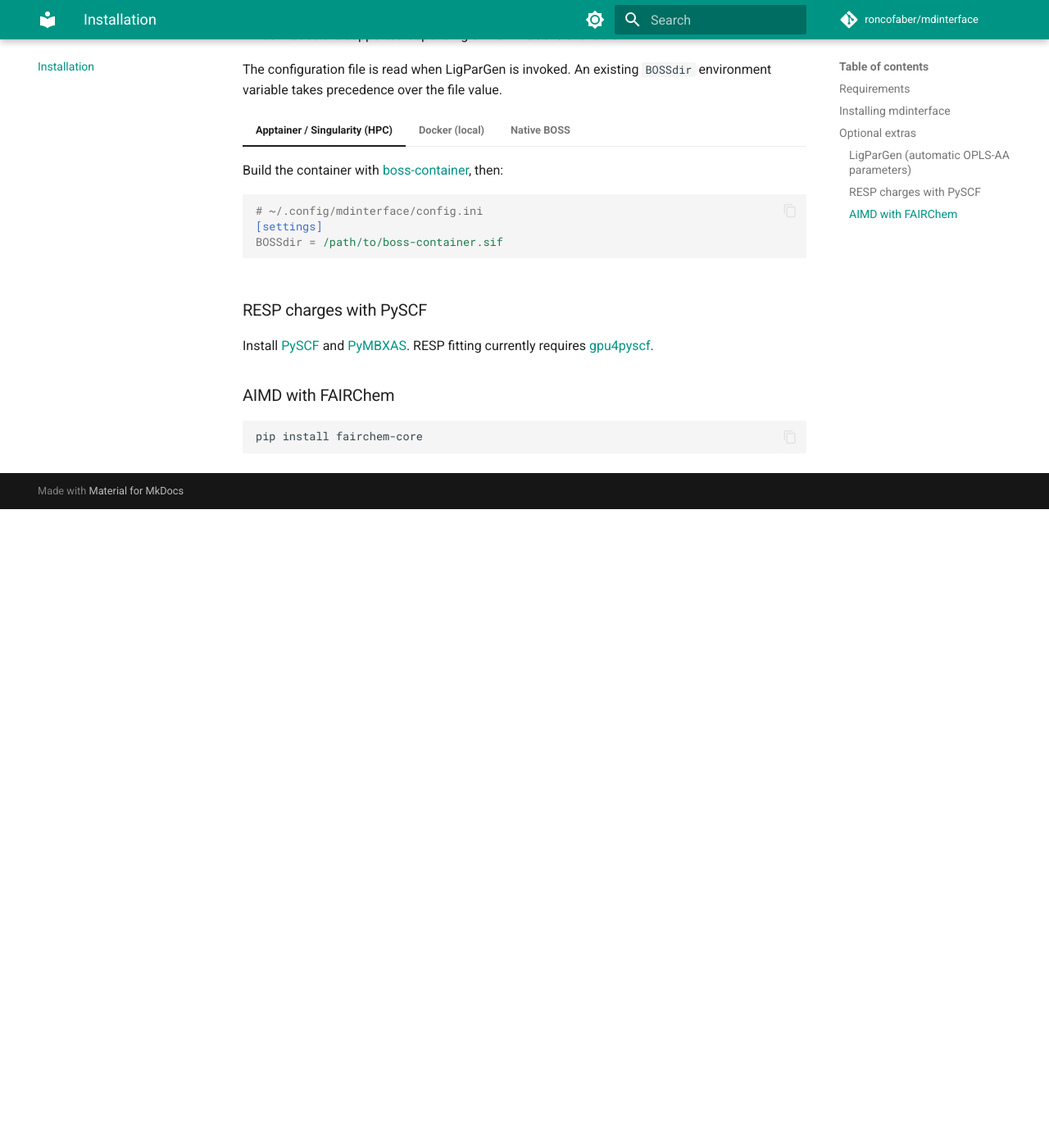
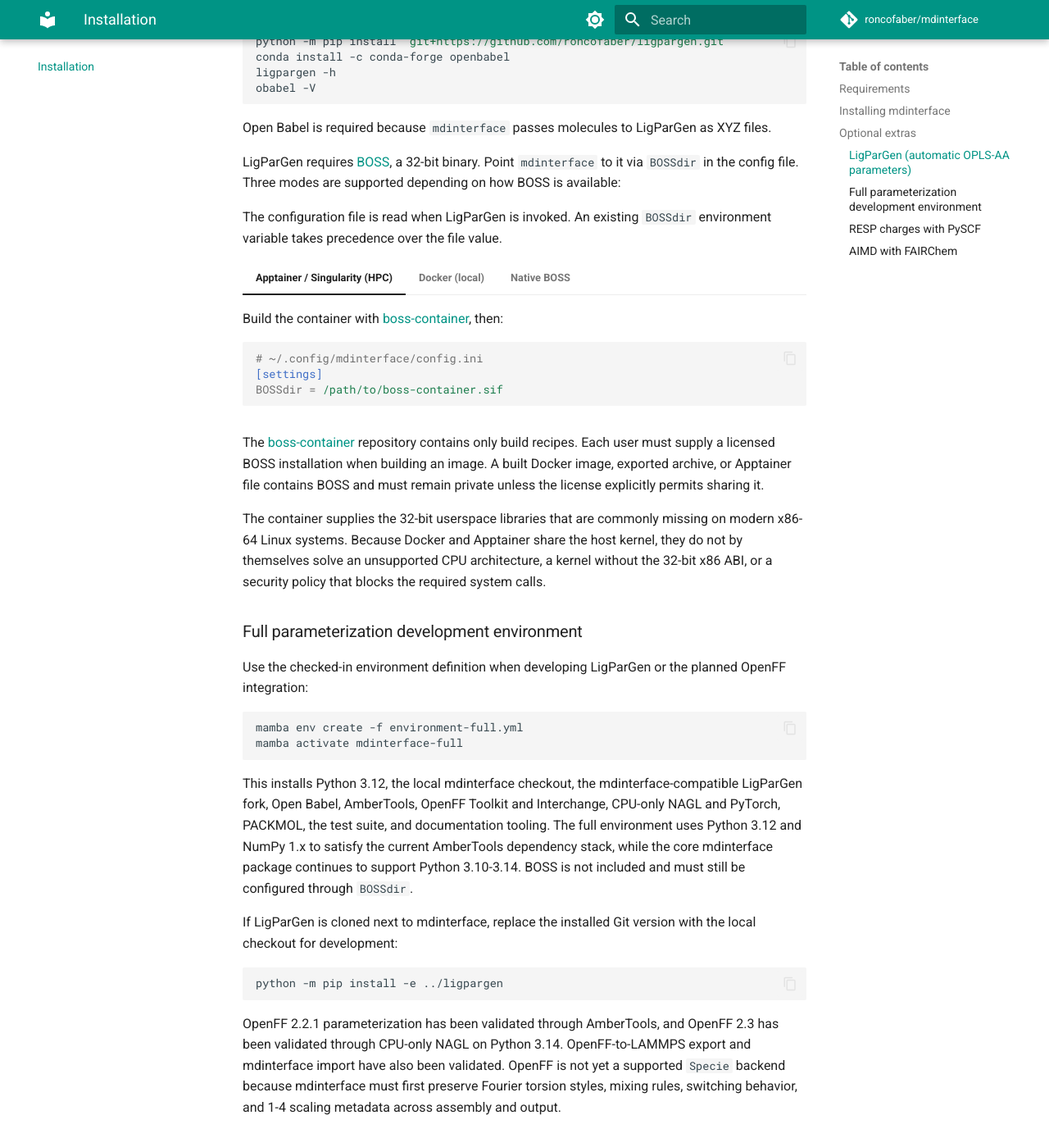
Before and after one commit to roncofaber/mdinterface, an MkDocs documentation site: the page built from docs/installation.md, in a window 1280 px wide and 1400 px high, scrolled down 827 px. Shown: the whole window at 82% size. Built offline with MkDocs 1.6.1 and Material for MkDocs 9.7.7, drawn with Linux system fonts in a browser that asks for light colours; comment, search, counter and statistics services are not loaded; before the commit the page ends 1448 px from its top, so only the background shows below that; some of the changed text lies outside the part shown.

Commit message:
Improve LigParGen integration diagnostics

````diff
--- a/docs/installation.md
+++ b/docs/installation.md
@@ -32,7 +32,16 @@ pip install mdinterface[all]    # everything
 
 ### LigParGen (automatic OPLS-AA parameters)
 
-Follow the instructions on the [LigParGen GitHub](https://github.com/Isra3l/ligpargen) (or try [this fork](https://github.com/roncofaber/ligpargen) if you hit installation issues).
+Install the [mdinterface-compatible LigParGen fork](https://github.com/roncofaber/ligpargen) in the same environment, then verify that its command is available:
+
+```bash
+python -m pip install "git+https://github.com/roncofaber/ligpargen.git"
+conda install -c conda-forge openbabel
+ligpargen -h
+obabel -V
+```
+
+Open Babel is required because `mdinterface` passes molecules to LigParGen as XYZ files.
 
 LigParGen requires [BOSS](http://zarbi.chem.yale.edu/software.html), a 32-bit binary. Point `mdinterface` to it via `BOSSdir` in the config file. Three modes are supported depending on how BOSS is available:
 
@@ -68,6 +77,29 @@ The configuration file is read when LigParGen is invoked. An existing `BOSSdir`
     BOSSdir = /path/to/boss
     ```
 
+The [boss-container](https://github.com/roncofaber/boss-container) repository contains only build recipes. Each user must supply a licensed BOSS installation when building an image. A built Docker image, exported archive, or Apptainer file contains BOSS and must remain private unless the license explicitly permits sharing it.
+
+The container supplies the 32-bit userspace libraries that are commonly missing on modern x86-64 Linux systems. Because Docker and Apptainer share the host kernel, they do not by themselves solve an unsupported CPU architecture, a kernel without the 32-bit x86 ABI, or a security policy that blocks the required system calls.
+
+### Full parameterization development environment
+
+Use the checked-in environment definition when developing LigParGen or the planned OpenFF integration:
+
+```bash
+mamba env create -f environment-full.yml
+mamba activate mdinterface-full
+```
+
+This installs Python 3.12, the local mdinterface checkout, the mdinterface-compatible LigParGen fork, Open Babel, AmberTools, OpenFF Toolkit and Interchange, CPU-only NAGL and PyTorch, PACKMOL, the test suite, and documentation tooling. The full environment uses Python 3.12 and NumPy 1.x to satisfy the current AmberTools dependency stack, while the core mdinterface package continues to support Python 3.10-3.14. BOSS is not included and must still be configured through `BOSSdir`.
+
+If LigParGen is cloned next to mdinterface, replace the installed Git version with the local checkout for development:
+
+```bash
+python -m pip install -e ../ligpargen
+```
+
+OpenFF 2.2.1 parameterization has been validated through AmberTools, and OpenFF 2.3 has been validated through CPU-only NAGL on Python 3.14. OpenFF-to-LAMMPS export and mdinterface import have also been validated. OpenFF is not yet a supported `Specie` backend because mdinterface must first preserve Fourier torsion styles, mixing rules, switching behavior, and 1-4 scaling metadata across assembly and output.
+
 ### RESP charges with PySCF
 
 Install [PySCF](https://github.com/pyscf/pyscf) and [PyMBXAS](https://gitlab.com/roncofaber/pymbxas). RESP fitting currently requires [gpu4pyscf](https://github.com/pyscf/gpu4pyscf).
--- a/mdinterface/__init__.py
+++ b/mdinterface/__init__.py
@@ -9,10 +9,11 @@ Initially developed to construct electrolyte/electrode interfaces, it is also we
 __version__ = '1.5.4'
 __date__ = '12 Aug. 2026'
 __author__ = 'Fabrice Roncoroni'
-__all__ = ['SimulationBox', 'SimCell', 'BoxBuilder', "Specie", "Polymer", "PackmolError"]
+__all__ = ['SimulationBox', 'SimCell', 'BoxBuilder', "Specie", "Polymer", "PackmolError", "LigParGenError"]
 
 from .simulationbox import SimulationBox
 from .build.box import PackmolError
+from .externals import LigParGenError
 from .build.builder import SimCell, BoxBuilder
 from .core.specie import Specie
 from .core.polymer import Polymer
````
Also changed, not shown: AGENTS.md (+13 -0 lines), CHANGELOG.md (+1 -0 lines), CONTRIBUTING.md (+17 -0 lines), README.md (+26 -2 lines), docs/api/externals.md (+4 -0 lines), docs/guide/specie.md (+8 -2 lines), environment-full.yml (added, +22 -0 lines), 3 other files.
